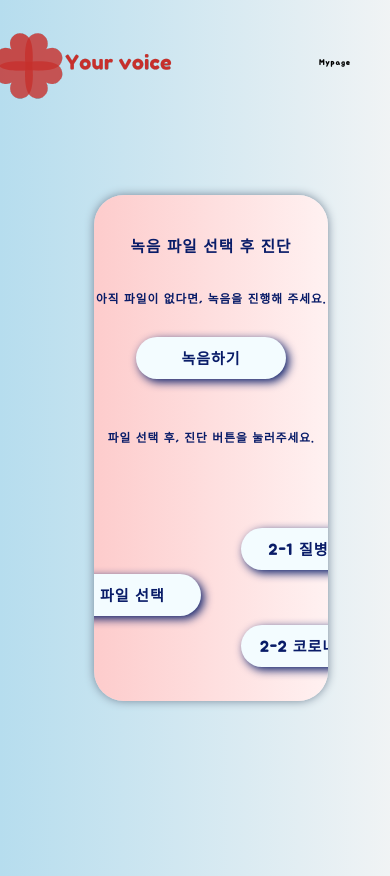
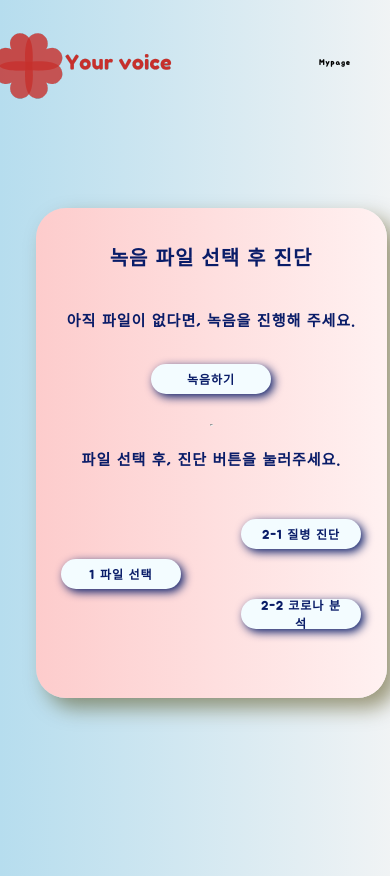
Before and after one commit to Soojong94/SilJeon, a React (Create React App) app in the folder your_voice/front/: page /coughUd in a window 390 px wide. Shown: the top 876 px of the page. Built offline with nearby package versions, Linux system fonts and the light colour scheme.

Commit message:
0614 커밋

```diff
--- a/your_voice/front/src/NewMain/NewMainPg.css
+++ b/your_voice/front/src/NewMain/NewMainPg.css
@@ -28,6 +28,7 @@ body {
 }
 
 .voice {
+    overflow: auto;
     display: flex;
     justify-content: space-between;
     align-items: center;
@@ -131,6 +132,7 @@ body {
         align-items: center;
         flex-direction: column;
         overflow: auto;
+        margin-top: 30px;
     }
 
     .MainImg {
--- a/your_voice/front/src/diagnosis_page/diagnosis_page.jsx
+++ b/your_voice/front/src/diagnosis_page/diagnosis_page.jsx
@@ -31,7 +31,7 @@ const DiagnosisPage = () => {
       ) : (
         <div className='diagnosis_body_container'>
           <h3 className='contentDg'> 기침소리 상태 결과 <br /></h3>
-          <h1 className='resultDg'>{(analysisResult.prediction)}</h1>
+          <h1 className='resultDg'>{(analysisResult.prediction * 10 ** 8).toFixed(2)}</h1>
           <div className='Dgcontent_box'>
             {windowWidth > 600 && (
               <div className='spinnerDg'>
@@ -43,7 +43,7 @@ const DiagnosisPage = () => {
               </div>
             )}
             <div className='Dg'>
-              <h3>{(parseFloat(analysisResult.probabilities[analysisResult.prediction]) * 100).toFixed(2)}%</h3>
+              <h3>결과는 이거저거 다 먹어 입니다. 난 햄버거 수제버거 파스타 오므라이스 다좋아해 왜냐면 맛있거든 냠냠 츄베륨 호호호</h3>
             </div>
           </div>
         </div>
--- a/your_voice/front/src/loading_page/loading_page.css
+++ b/your_voice/front/src/loading_page/loading_page.css
@@ -1,16 +1,34 @@
 .ringLoader {
+  display: flex;
+  flex-direction: row;
+  justify-content: center;
+  align-items: center;
+  width: 100vw;
+  height: 100vh;
+  background: linear-gradient(to right, #b6ddee, whitesmoke);
+  transition: background 0.3s ease;
+}
+
+.ring-loader-wrapper {
   display: flex;
   justify-content: center;
   align-items: center;
-  height: 100vh;
-  background: linear-gradient(to right, #b6ddee, whitesmoke);
-  transition: background 0.3s ease;
-
 }
 
 .loaderText {
   text-align: center;
-  margin: 5vw 0vw 0vw 18vw;
+  margin-top: 2rem;
   font-size: 2vw;
   color: rgb(9, 28, 104);
 }
+
+@media (max-width: 1000px) {
+  .ring-loader-wrapper {
+    display: none;
+  }
+
+  .loaderText {
+    margin-top: 0;
+    font-size: 4vw;
+  }
+}
--- a/your_voice/front/src/recording_page/recording.css
+++ b/your_voice/front/src/recording_page/recording.css
@@ -38,6 +38,7 @@ body {
 .udH1 {
   color: rgb(9, 28, 104);
   font-size: 3vw;
+
 }
 
 .udh2 {
@@ -155,11 +156,12 @@ audio {
   .up_box {
     width: 75%;
     height: 70%;
-    padding: 10px 15px;
+    padding: 10px 30px;
+    margin-top: 50px;
   }
 
   .udH1 {
-    margin-top: 10vh;
+    margin-top: 20vh;
     font-size: 4.5vw;
   }
 
@@ -212,8 +214,9 @@ audio {
   }
 
   .udH1 {
-    margin-top: 10vh;
+    margin-top: 20vh;
     font-size: 4vw;
+
   }
 
   .udh2 {
--- a/your_voice/front/src/recording_page/recording.jsx
+++ b/your_voice/front/src/recording_page/recording.jsx
@@ -115,7 +115,7 @@ const Record_voice = () => {
             </div>
           </div>
         </div>
-        <button className='coughUp_Move_box' onClick={() => navigate('/coughUd')}>⬅️파일 업로드 페이지 돌아가기</button>
+
       </div>
     </div>
   );
--- a/your_voice/front/src/upload2/bothload.css
+++ b/your_voice/front/src/upload2/bothload.css
@@ -1,4 +1,3 @@
-/* bothload.css */
 .parent-box {
     background: linear-gradient(to right, #b6ddee, whitesmoke);
     transition: background 0.3s ease;
@@ -7,56 +6,40 @@
     display: flex;
     justify-content: center;
     align-items: center;
-    overflow-y: scroll;
 }
 
 .vertical {
     width: 1px;
-    height: 100%; /* 높이를 부모 요소에 맞게 설정 */
+    height: 100%;
     background-color: #1e6b8d;
-    border: none;
-    margin: 0 20px; /* 수직선 양쪽에 간격 추가 */
+    margin: 0 20px;
 }
-
-.recordM {
-    height: 5vh;
-    background-color: rgb(243, 252, 255);
-    border: none;
-    padding: 0.5vh 5.4vw;
-    cursor: pointer;
-    border-radius: 5vw;
-    font-size: 10px;
-    color: rgb(9, 28, 104);
-    display: flex;
-    justify-content: center;
-    align-items: center;
+.ExplnUdF{
+    font-size: 20px;
 }
-
-.up_box {
+.CovidGo{
+    margin-top: 20px;
+}
+.up_boxF {
+    margin-top: 50px;
     border-radius: 30px;
-    width: 80%;
-    height: 70%;
-    background-color: rgb(255, 254, 242);
+    width: 90%;
+    height: auto;
+    max-height: 90%;
+    background: linear-gradient(to right, #fdcccc, #fff1f1);
     box-shadow: 10px 10px 20px rgba(72, 62, 1, 0.5);
     box-sizing: border-box;
     text-align: center;
-    justify-content: center;
-    padding: 30px;
-    overflow: hidden;
+    padding: 20px 50px;
     position: relative;
     display: flex;
     flex-direction: column;
     align-items: center;
 }
 
-.udH1 {
+.udH15 {
     color: rgb(9, 28, 104);
-    font-size: 3vw;
-}
-
-.udh2 {
-    color: rgb(9, 28, 104);
-    font-size: 1.3vw;
+    font-size: 2.5vw;
 }
 
 .message {
@@ -67,40 +50,42 @@
 .inputFile-box {
     color: rgb(9, 28, 104);
     display: flex;
-    flex-direction: row;
     align-items: center;
-    height: 100%;
-    padding : 10px;
-    gap : 3vw;
+    width: 100%;
+    padding: 10px;
+    overflow-y: auto;
 }
 
 .left_content {
     display: flex;
     flex-direction: column;
     align-items: center;
+    flex: 2;
 }
 
 .middle_content {
     display: flex;
     flex-direction: column;
-
-    flex-grow: 1;
+    flex: 1;
+    align-items: center;
 }
 
 .file-buttons {
     display: flex;
-    flex-direction: row;
     align-items: center;
     gap: 10px;
     margin: 3vh 0 0 0;
 }
 
-#CovidGo{
-
-margin: 55px 0 50px 0;
+.button-column {
+    display: flex;
+    flex-direction: column;
+    align-items: center;
+    gap: 10px;
+}
 
 
-}
+
 .selectedfileName {
     color: rgb(9, 28, 104);
     font-size: 1vw;
@@ -117,11 +102,10 @@ margin: 55px 0 50px 0;
 }
 
 .inputbtn {
-    width :13vw;
+    width: 13vw;
     height: 6vh;
     background-color: rgb(243, 252, 255);
     border: none;
-    padding: 5px 25px;
     cursor: pointer;
     border-radius: 3vw;
     font-size: 17px;
@@ -130,8 +114,7 @@ margin: 55px 0 50px 0;
     display: flex;
     justify-content: center;
     align-items: center;
-    margin :20px;
-
+    margin: 20px;
 }
 
 .recordPg_Move_box {
@@ -146,7 +129,6 @@ margin: 55px 0 50px 0;
 .recordPg_Btb {
     background-color: rgb(243, 252, 255);
     border: none;
-    padding: 7px 20px;
     cursor: pointer;
     border-radius: 5vw;
     font-size: 20px;
@@ -167,40 +149,39 @@ margin: 55px 0 50px 0;
     display: none;
 }
 
-/* Media Queries for Mobile Devices */
-@media (max-width: 768px) {
+@media (max-width: 400px) {
     .parent-box {
         flex-direction: column;
         padding: 1rem;
     }
 
-    .up_box {
-        width: 70%;
-        height: 70%;
-        padding: 5vw 2vh;
-        overflow: auto;
+    .up_boxF {
+        margin: 30px 10px 0 10px;
+        width: 90%;
+        padding: 30px 20px;
     }
 
-    .udH1 {
-        font-size: 5vw;
+    .udH15 {
+        font-size: 20px;
     }
 
-    .ExplnUd {
-        font-size: 3vw;
+    .ExplnUdF {
+        font-size: 12px;
     }
 
     .inputFile-box {
         flex-direction: column;
-        gap : 30px;
+        gap: 20px;
         height: auto;
         padding: 3vw;
+        overflow: auto;
     }
 
     .recordM, .inputbtn, .recordPg_Btb {
-        width:150px;
-        height: auto;
-        padding:5px 12px;
-        font-size: 13px;
+        width: 100px;
+        height: 20px;
+        padding: 5px 12px;
+        font-size: 10px;
         border-radius: 30px;
     }
 
@@ -224,16 +205,17 @@ margin: 55px 0 50px 0;
 }
 
 @media (max-width: 1000px) {
-    .up_box {
-      width: 75%;
-        padding: 5vw 2vh;
-        justify-content: center;
-        align-items: center;
-        overflow: auto;
+    .up_boxF {
+        width: 90%;
+        padding: 20px;
     }
 
-    .udH1 {
-        font-size: 32px;
+    .ExplnUdF {
+        font-size: 15px;
+    }
+
+    .udH15 {
+        font-size: 20px;
     }
 
     .udh2 {
@@ -242,16 +224,18 @@ margin: 55px 0 50px 0;
 
     .inputFile-box {
         gap: 10px;
+        overflow: auto;
     }
 
     .recordM, .inputbtn, .recordPg_Btb {
-        font-size: 15px;
+        font-size: 12px;
         padding: 10px 15px;
-
+        width: 120px;
+        height: 30px;
     }
 
     .selectedfileName {
-        font-size: 12px;
+        font-size: 17px;
     }
 
     .bounce {
--- a/your_voice/front/src/upload2/coughUd.jsx
+++ b/your_voice/front/src/upload2/coughUd.jsx
@@ -45,28 +45,26 @@ const CoughUd = () => {
     return (
         <div className='parent-box'>
             <MenuBar />
-            <div className='up_box'>
+            <div className='up_boxF'>
                 {message && <p className='message'>{message}</p>}
-                <h1 className='udH1'>녹음 파일 선택 후 진단</h1>
+                <h1 className='udH15'>녹음 파일 선택 후 진단</h1>
                 <div className="inputFile-box">
                     <div className='left_content'>
-                        <h2 className='ExplnUd'>아직 파일이 없다면, 녹음을 진행해 주세요.</h2>
+                        <h2 className='ExplnUdF'>아직 파일이 없다면, 녹음을 진행해 주세요.</h2>
                         <BounceLoader className='bounce' size={100} color="#6375ff" />
                         <button className='inputbtn' onClick={ToRecordVoice}>녹음하기</button>
-
                     </div>
                     <hr className='vertical' />
                     <div className="middle_content">
-                        <h2 className='ExplnUd'>파일 선택 후, 진단 버튼을 눌러주세요.</h2>
+                        <h2 className='ExplnUdF'>파일 선택 후, 진단 버튼을 눌러주세요.</h2>
+                        <div className="file-buttons">
 
-
-                        <div className="file-buttons">
-                            {selectedFile && <p className='selectedfileName'>{selectedFile.name}</p>}
                             <button className="inputbtn" onClick={() => inputBtn.current.click()}>1 파일 선택</button>
                             <input type="file" onChange={handleFileChange} ref={inputBtn} className="file-input" />
+
                             <div className="button-column">
+                            {selectedFile && <p className='selectedfileName'>{selectedFile.name}</p>}
                                 <button className='inputbtn' id='CovidGo' onClick={navigateToLoadingPage} disabled={!selectedFile}>2-1 질병 진단</button>
-
                                 <button className="inputbtn" id='CovidGo' onClick={navigateToLoadingPage} disabled={!selectedFile}>2-2 코로나 분석</button>
                             </div>
                         </div>
```
Also changed, not shown: your_voice/front/src/diagnosis_page/diagnosis_page.css (+83 -8 lines), your_voice/front/src/loading_page/loading_page.jsx (+9 -7 lines), 2 other files (tests, documents, lock files or other folders).
